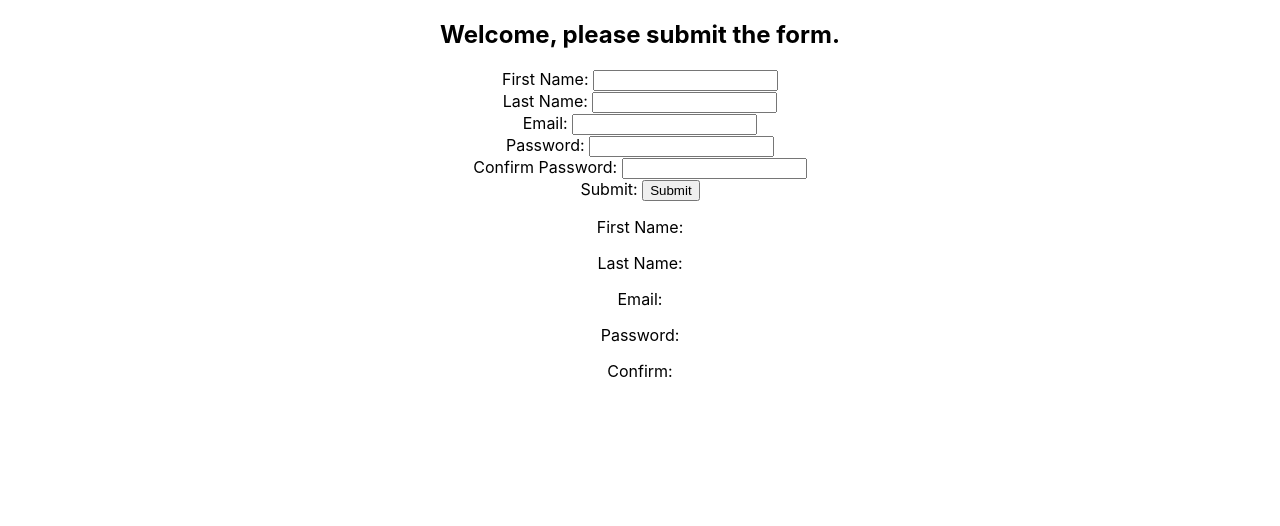
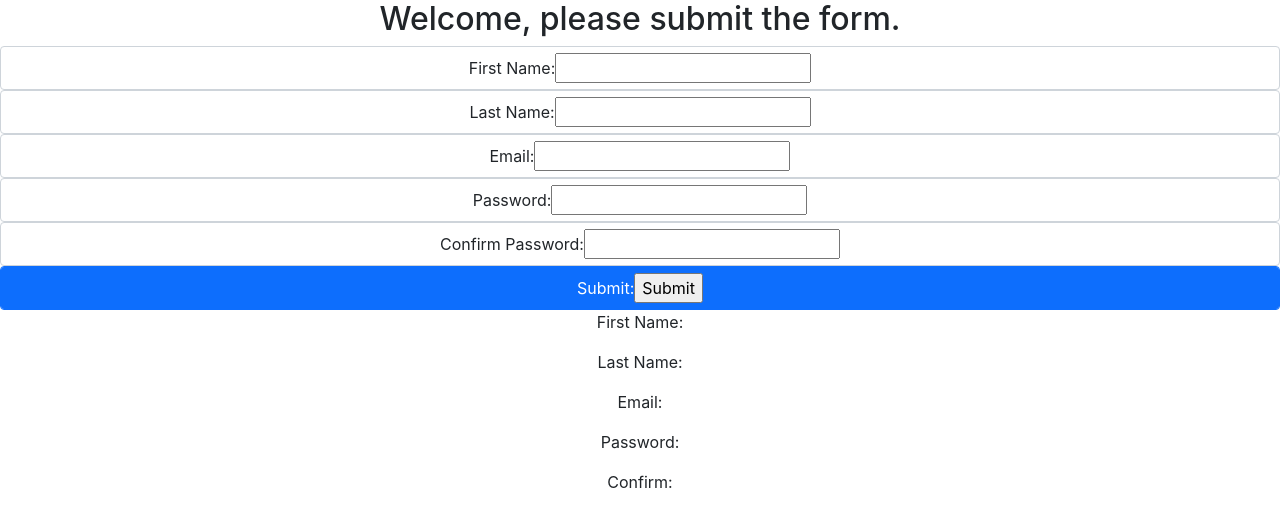
Before and after one commit to DouglasH9/MERN, a React (Create React App) app in the folder hookform/: page / in a window 1280 px wide. Shown: the top 526 px of the page. Built offline with nearby package versions, Linux system fonts and the light colour scheme.

Commit message:
color box assignment

```diff
--- a/hookform/public/index.html
+++ b/hookform/public/index.html
@@ -15,6 +15,7 @@
       user's mobile device or desktop. See https://developers.google.com/web/fundamentals/web-app-manifest/
     -->
     <link rel="manifest" href="%PUBLIC_URL%/manifest.json" />
+    <link href="https://cdn.jsdelivr.net/npm/bootstrap@5.1.3/dist/css/bootstrap.min.css" rel="stylesheet" integrity="sha384-1BmE4kWBq78iYhFldvKuhfTAU6auU8tT94WrHftjDbrCEXSU1oBoqyl2QvZ6jIW3" crossorigin="anonymous">
     <!--
       Notice the use of %PUBLIC_URL% in the tags above.
       It will be replaced with the URL of the `public` folder during the build.
@@ -24,7 +25,7 @@
       work correctly both with client-side routing and a non-root public URL.
       Learn how to configure a non-root public URL by running `npm run build`.
     -->
-    <title>React App</title>
+    <title>MOAR forms!</title>
   </head>
   <body>
     <noscript>You need to enable JavaScript to run this app.</noscript>
--- a/hookform/src/Components/Hookform.js
+++ b/hookform/src/Components/Hookform.js
@@ -77,58 +77,58 @@ const HookForm = (props) => {
     }
     return(
         <>
-            <form onSubmit={createUser}>
+            <form className="form-group" onSubmit={createUser}>
                 {
                     hasBeenSubmitted && !nameError ?
                     <h2>Thank you for submitting the form!</h2>:
                     <h2>Welcome, please submit the form.</h2>
                 }
-            <div>
+            <div className="form-control">
                 <label>First Name: </label>
                 <input type="text" onChange={fNameValid} />
                 {
                     nameError ?
-                    <p>{nameError}</p> :
+                    <p className="text-danger">{nameError}</p> :
                     ""
                 }
             </div>
-            <div>
+            <div className="form-control">
                 <label>Last Name: </label>
                 <input type="text" onChange={lNameValid} />
                 {
                     nameError ?
-                    <p>{nameError}</p> :
+                    <p className="text-danger">{nameError}</p> :
                     ""
                 }
             </div>
-            <div>
+            <div className="form-control">
                 <label>Email: </label>
                 <input type="text" onChange={emailValid} />
                 {
                     emailError ?
-                    <p>{emailError}</p> :
+                    <p className="text-danger">{emailError}</p> :
                     ""
                 }
             </div>
-            <div>
+            <div className="form-control">
                 <label>Password: </label>
                 <input type="text" onChange={passwordValid} />
                 {
                     passError ?
-                    <p>{passError}</p> :
+                    <p className="text-danger">{passError}</p> :
                     ""
                 }
             </div>
-            <div>
+            <div className="form-control">
                 <label>Confirm Password: </label>
                 <input type="text" onChange={passConValid} />
                 {
                     passConError ?
-                    <p>{passConError}</p> :
+                    <p className="text-danger">{passConError}</p> :
                     ""
                 }
             </div>
-            <div>
+            <div className="form-control btn btn-primary">
                 <label>Submit: </label>
                 <input type="submit"/>
             </div>
```
Also changed, not shown: 1 other file (tests, documents, lock files or other folders).
